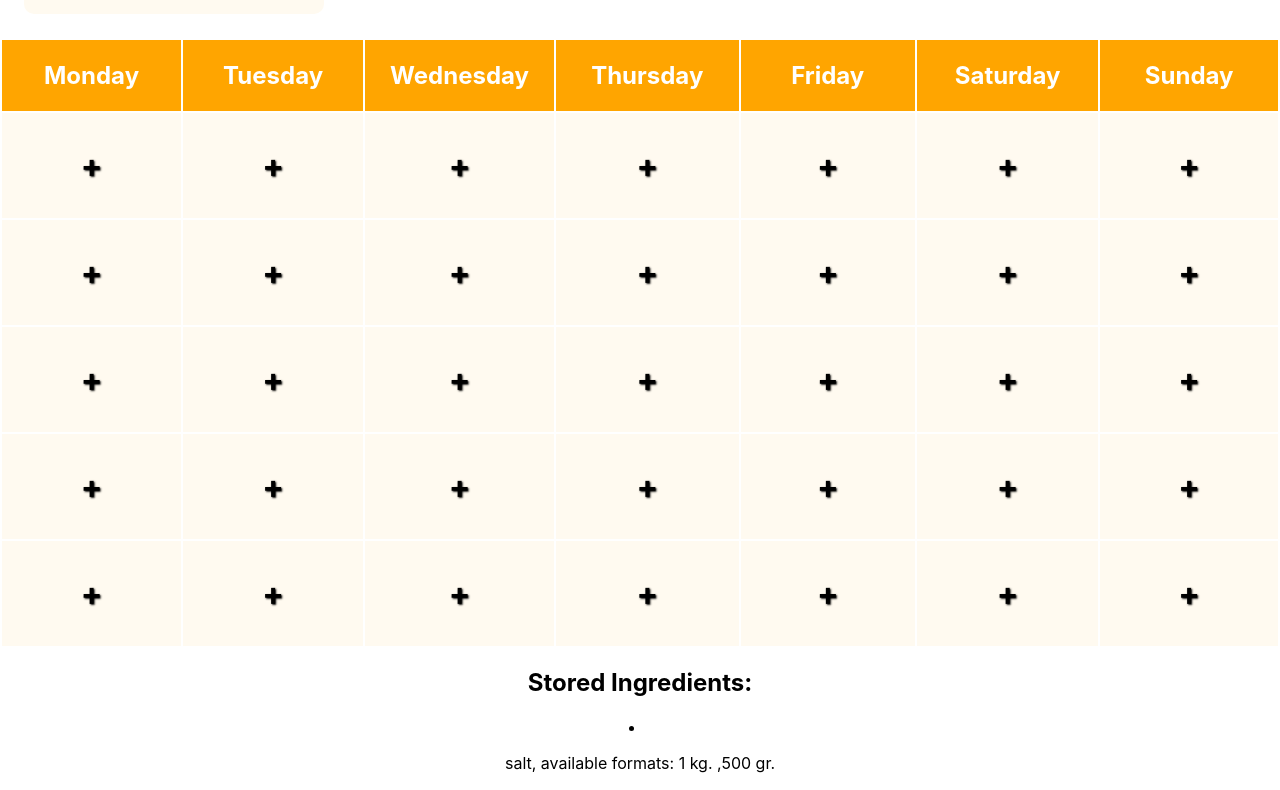
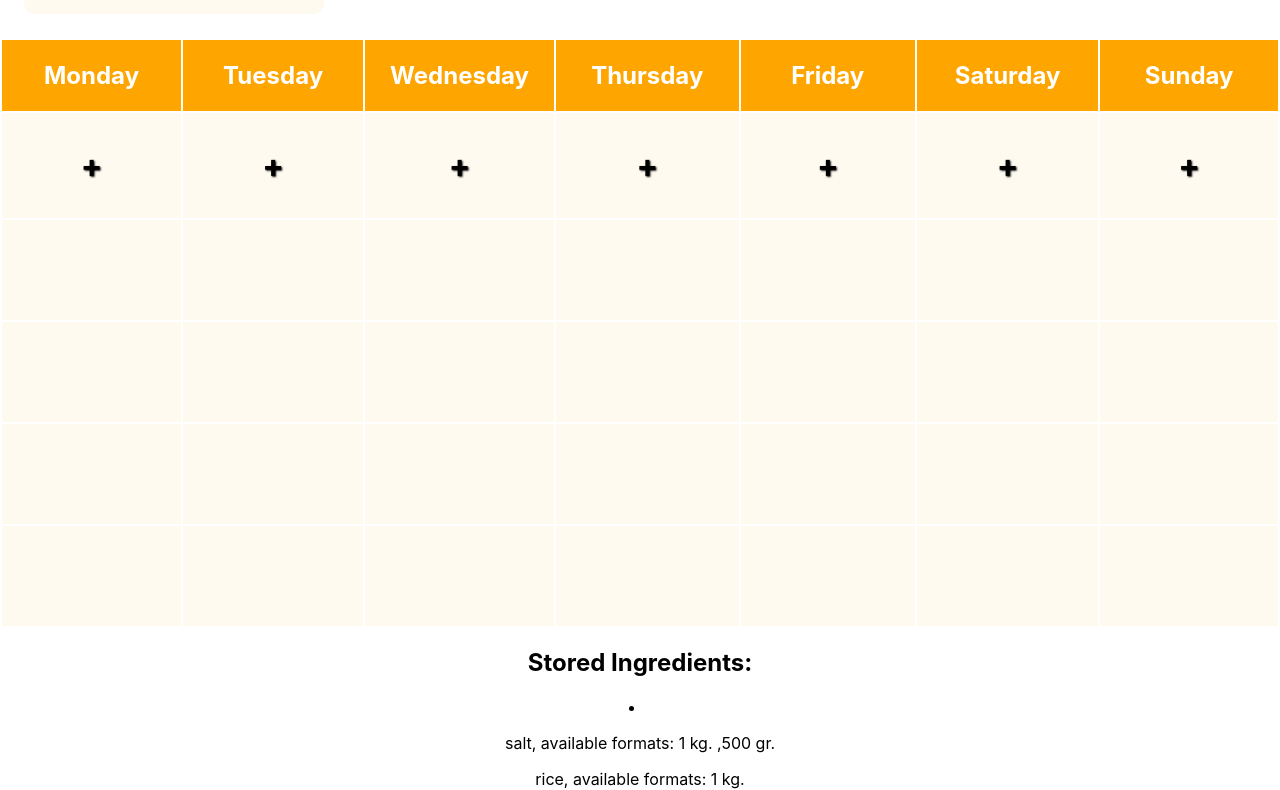
Before and after one commit to manandearth/weekly-shopping, a React (Create React App) app: page / in a window 1280 px wide. Shown: the part 547-1337 px from the top of the page. Built offline with nearby package versions, Linux system fonts and the light colour scheme.

Commit message:
Update `WeeklyView` to add consecutive cells dynamically

```diff
--- a/src/components/Cell.js
+++ b/src/components/Cell.js
@@ -7,18 +7,6 @@ import { connect } from 'react-redux';
 import _ from 'lodash';
 
 class Cell extends React.Component {
-
-  constructor(props){
-    super(props);
-    this.state = {
-      editable: false,
-      editableDish: false,
-      dish:'',
-      editableServings: false,
-      servings: 0
-    };
-
-  }
 
   //helper to capitalize the name property where necessary
   titleCase(string) {
--- a/src/components/WeeklyView.js
+++ b/src/components/WeeklyView.js
@@ -1,20 +1,25 @@
 import React from 'react';
 import Cell from './Cell';
+import { getWeek } from '../redux/selectors';
 import { connect } from 'react-redux';
+import _ from 'lodash';
+
+const EmptyCell = () =>
+      (<div >
+       </div>);
 
 class WeeklyView extends React.Component {
 
-  constructor (props){
-    super(props);
-    this.state = {
-      weeklyVector: []
-    };
+  // FIX -> find a way to look for day value as a predicate to return  all the day's entries or empty..
+  mealsByDay = ( weekday ) => {
+
+    const entries= _.keys(this.props.week).filter( entry => (entry.startsWith(weekday)));
+    return entries;
+
   }
 
-
 render(){
-    const weekdays = ['Monday', 'Tuesday', 'Wednesday', 'Thursday', 'Friday', 'Saturday', 'Sunday'];
-    const numberOfRows = 5; //TODO rethink how the number of meals in a day is to be decided
+  const weekdays = ['Monday', 'Tuesday', 'Wednesday', 'Thursday', 'Friday', 'Saturday', 'Sunday'];
 		return(
       <div>
         <table>
@@ -24,16 +29,36 @@ render(){
             </tr>
           </thead>
           <tbody>
-            {[1, 2, 3, 4, 5].map(meal =>
+            {/* first row */}
+            <tr className='weekly-view-cell'>
+                {weekdays.map(cell =>
+                  <td>
+                   <Cell
+                     cellID={cell + '-1'}
+                     key={cell + '-1'}
+                   />
+                  </td>)
+                }</tr>
+            {/* consecutive rows */}
+            {[2, 3, 4, 5].map(row =>
               <tr className='weekly-view-cell'>
-                {weekdays.map(cell =>
-                  (<td>
-                     <Cell
-                       cellID={cell + '-' + meal}
-                       key={cell + '-' + meal}
-                     />
-                   </td>))}
+                {weekdays.map(weekday =>
+                  this.mealsByDay(weekday)
+                  && this.mealsByDay(weekday).length + 1 >= row
+                  ?
+                  <td>
+                   <Cell
+                     cellID={weekday + '-' + row}
+                     key={weekday + '-' + row}
+                   />
+                     </td>
+                :
+                     <td>
+                  <EmptyCell />
+                        </td>
+                )}
               </tr>)}
+
           </tbody>
         </table>
 			</div>
@@ -41,4 +66,10 @@ render(){
 	}
 }
 
-export default WeeklyView;
+const mapToProps = ( state ) => {
+  return {
+    week: getWeek(state)
+  };
+};
+
+export default connect(mapToProps)(WeeklyView);
```
